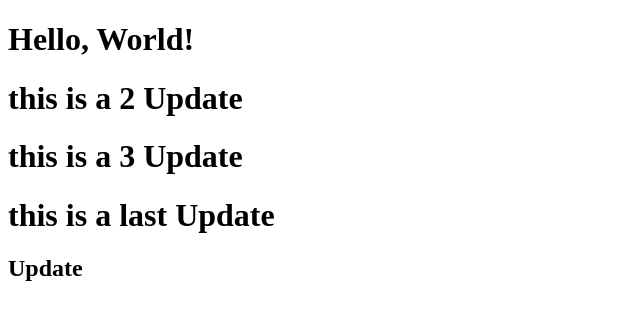
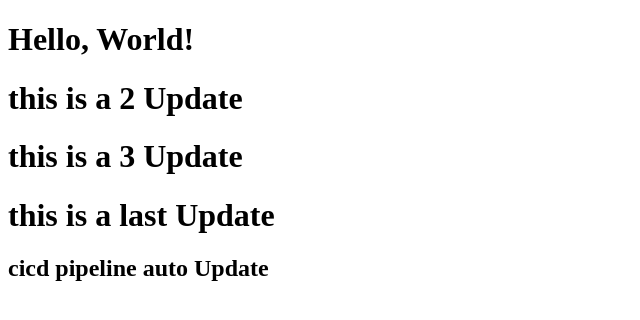
Before and after one commit to azizsk3555/my-first-project, a plain HTML site: page index.html in a window 1280 px wide. Shown: the whole page, without its empty margins (0-640 px from the left). Drawn offline with Linux system fonts and the light colour scheme.

Commit message:
aut update

```diff
--- a/index.html
+++ b/index.html
@@ -10,6 +10,6 @@
     <h1>this is a 2 Update</h1>
     <h1>this is a 3 Update</h1>
     <h1>this is a last Update</h1>
-    <h2>Update</h2>
+    <h2>cicd pipeline auto Update</h2>
 </body>
 </html>
```
